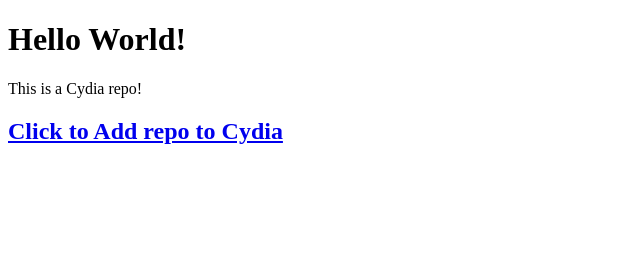
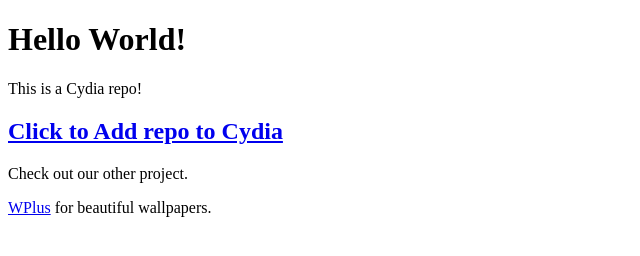
Before and after one commit to Mozart409/repo, a plain HTML site: page index.html in a window 1280 px wide. Shown: the whole page, without its empty margins (0-640 px from the left). Drawn offline with Linux system fonts and the light colour scheme.

Commit message:
WPlus Repo

```diff
--- a/index.html
+++ b/index.html
@@ -2,11 +2,15 @@
 <html lang="en" dir="ltr">
   <head>
     <meta charset="utf-8">
-    <title>Mozart's Repo</title>
+    <title>WPlus Repo</title>
   </head>
   <body>
     <h1>Hello World!</h1>
     <p>This is a Cydia repo!</p>
     <h2><a href="cydia://url/https://cydia.saurik.com/api/share#?source=https://mozart409.github.io/repo/">Click to Add repo to Cydia</a></h2>
+
+    <p>Check out our other project.</p>
+    <a href="https://wplus.space">WPlus</a>
+    for beautiful wallpapers.
   </body>
 </html>
```
Also changed, not shown: README.md, 1 other file.
